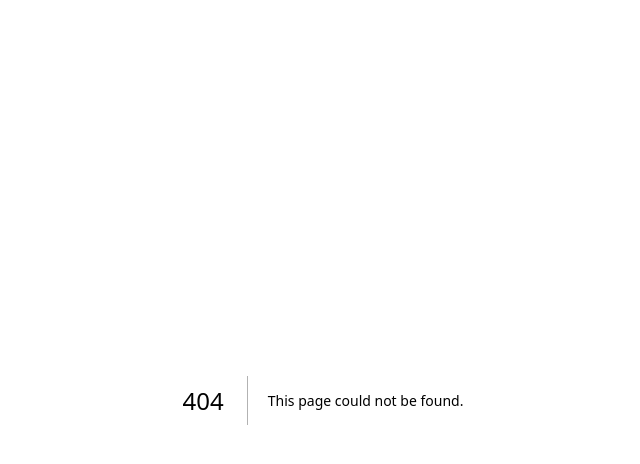
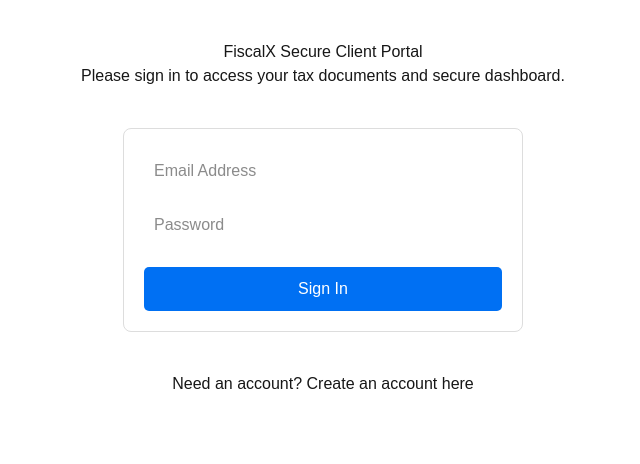
Before and after one commit to saadhussain787/fiscalx-portfolio-demo, a Next.js app: page /portal in a window 1280 px wide. Before the commit this address had no page. Shown: the top 464 px of the page, without its empty margins (317-957 px from the left). Built offline with nearby package versions, Linux system fonts and the light colour scheme.

Commit message:
added secure portal page

```diff
--- /dev/null
+++ b/app/portal/page.tsx
@@ -0,0 +1,18 @@
+export default function PortalPage() {
+  return (
+    <main style={{ padding: '40px', fontFamily: 'sans-serif', textAlign: 'center' }}>
+      <h1>FiscalX Secure Client Portal</h1>
+      <p>Please sign in to access your tax documents and secure dashboard.</p>
+
+      <div style={{ maxWidth: '400px', margin: '40px auto', padding: '20px', border: '1px solid #ddd', borderRadius: '8px' }}>
+        <input type="email" placeholder="Email Address" style={{ display: 'block', width: '100%', padding: '10px', marginBottom: '10px' }} />
+        <input type="password" placeholder="Password" style={{ display: 'block', width: '100%', padding: '10px', marginBottom: '20px' }} />
+        <button style={{ width: '100%', padding: '10px', backgroundColor: '#0070f3', color: 'white', border: 'none', borderRadius: '5px' }}>
+          Sign In
+        </button>
+      </div>
+
+      <p>Need an account? <a href="#">Create an account here</a></p>
+    </main>
+  );
+}
```
